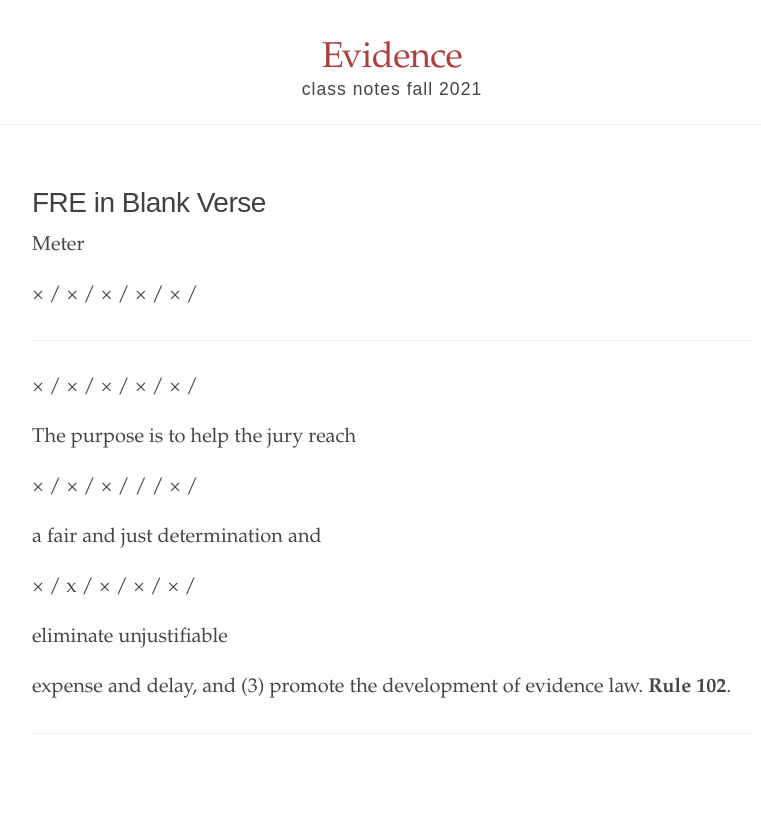
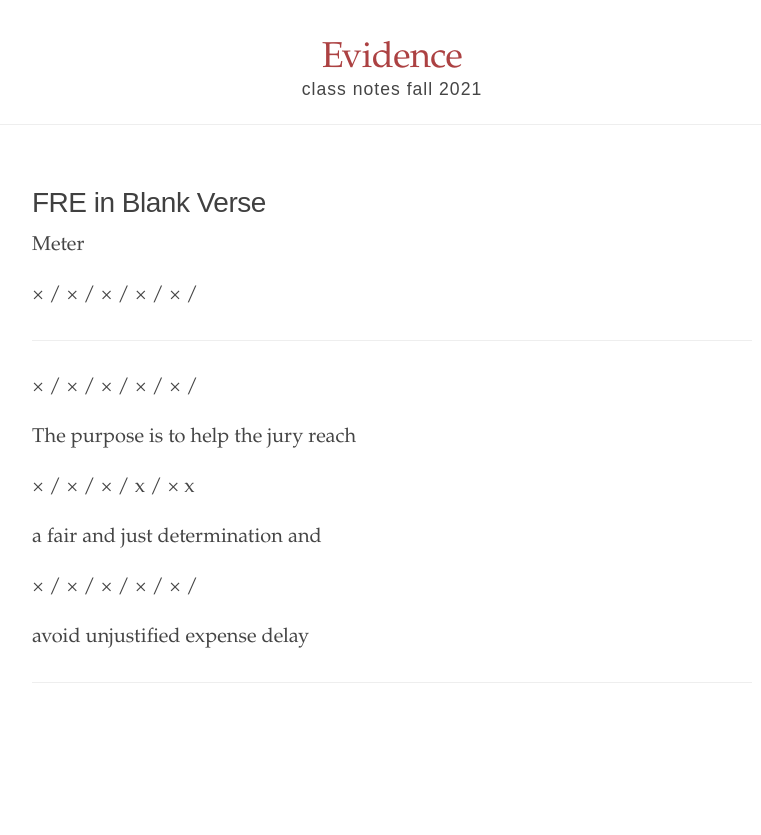
Before and after one commit to binipringle/right-to-be-forgotten, a Jekyll site: the page built from _texts/6-sectionsix.md, in a window 1280 px wide. Shown: the part 102-937 px from the top of the page, without its empty margins (248-1009 px from the left). Built offline with Jekyll 4.4.1, drawn with Linux system fonts in a browser that asks for light colours; after the commit the page ends 900 px from its top, so only the background shows below that.

Commit message:
edited blank verse

```diff
--- a/_texts/6-sectionsix.md
+++ b/_texts/6-sectionsix.md
@@ -19,14 +19,12 @@ Meter
 
 The purpose is to help the jury reach
 
-×   /   ×   /   ×   /   /   /   ×   /
+×   /   ×   /   ×   /   x   /   ×   x
 
 a fair and just determination and
 
-×   /   x  /  ×   /   ×   /   ×   /
+×   /   ×   /   ×   /   ×   /   ×   /
 
-eliminate unjustifiable
-
-expense and delay, and (3) promote the development of evidence law. **Rule 102**.
+avoid unjustified expense delay
 
 ---
```
